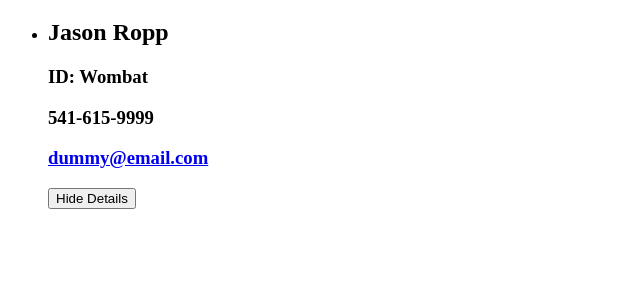
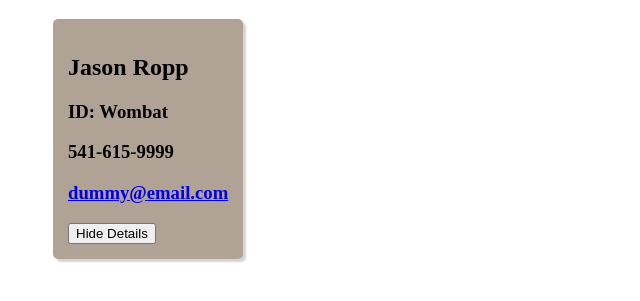
Before and after one commit to bryandcoulter/jason-ropp-js-iobp, a website built with webpack: page src/pages/users-list.html in a window 1280 px wide. Shown: the part 61-362 px from the top of the page, without its empty margins (0-640 px from the left). Built offline with nearby package versions, Linux system fonts and the light colour scheme.

```diff
--- a/src/pages/users-list.html
+++ b/src/pages/users-list.html
@@ -1,14 +1,28 @@
 <!DOCTYPE html>
 <html lang="en">
+
 <head>
-  <meta charset="utf-8"/>
+  <meta charset="utf-8" />
   <meta http-equiv="X-UA-Compatible" content="IE=edge">
   <title>Users List</title>
   <meta name="viewport" content="width=device-width, initial-scale=1">
-  <link rel="stylesheet" href="./styles.css">
   <link rel="import" href="./nav-bar.html">
   <script src="./main.js"></script>
 </head>
+<style>
+  .default-card {
+    background-color: #B1A296;
+    width: fit-content;
+    padding: 15px;
+    margin: 5px;
+    border-radius: 5px;
+    box-shadow: 3px 3px 2px lightgrey;
+  }
+  li {
+    list-style: none;
+  }
+</style>
+
 <body>
   <header>
     <nav>
@@ -40,4 +54,5 @@
   };
 
 </script>
+
 </html>
```
Also changed, not shown: README.md. Lines whose indentation alone changed are shown as unchanged.
